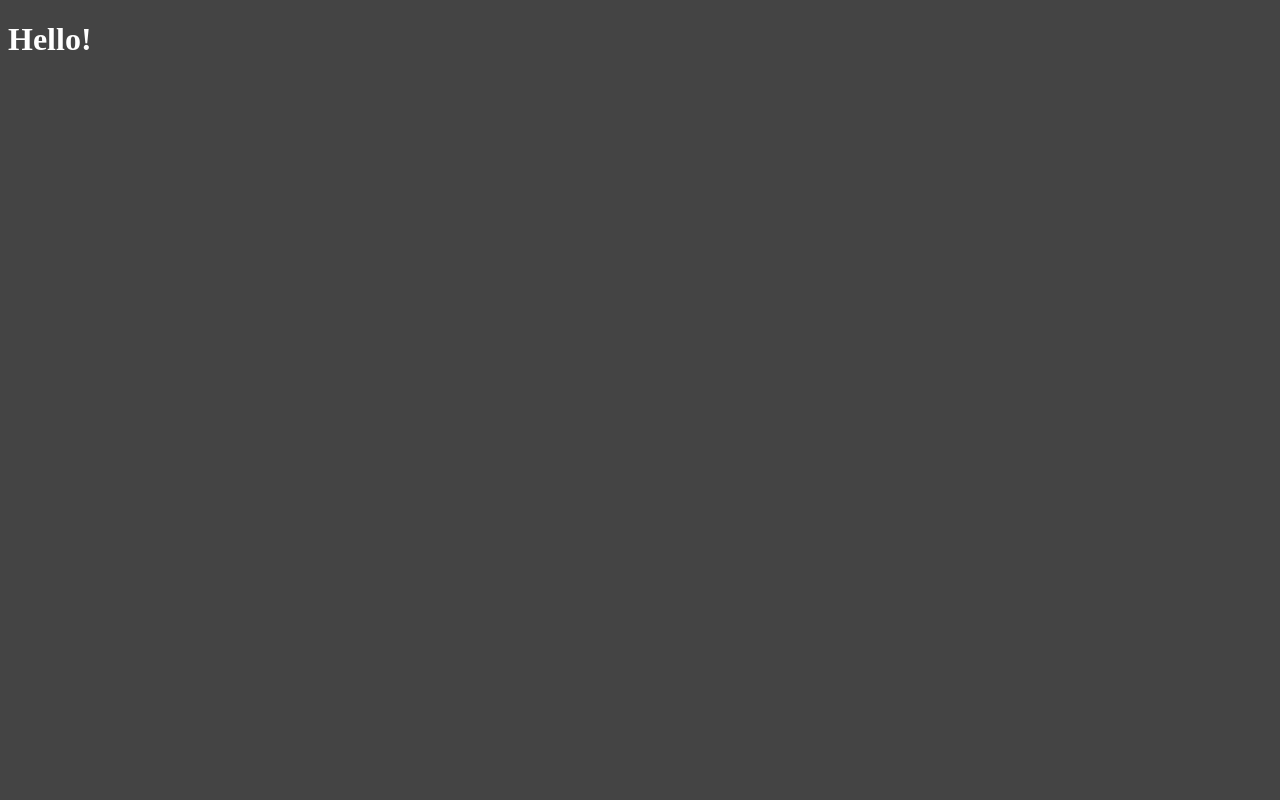
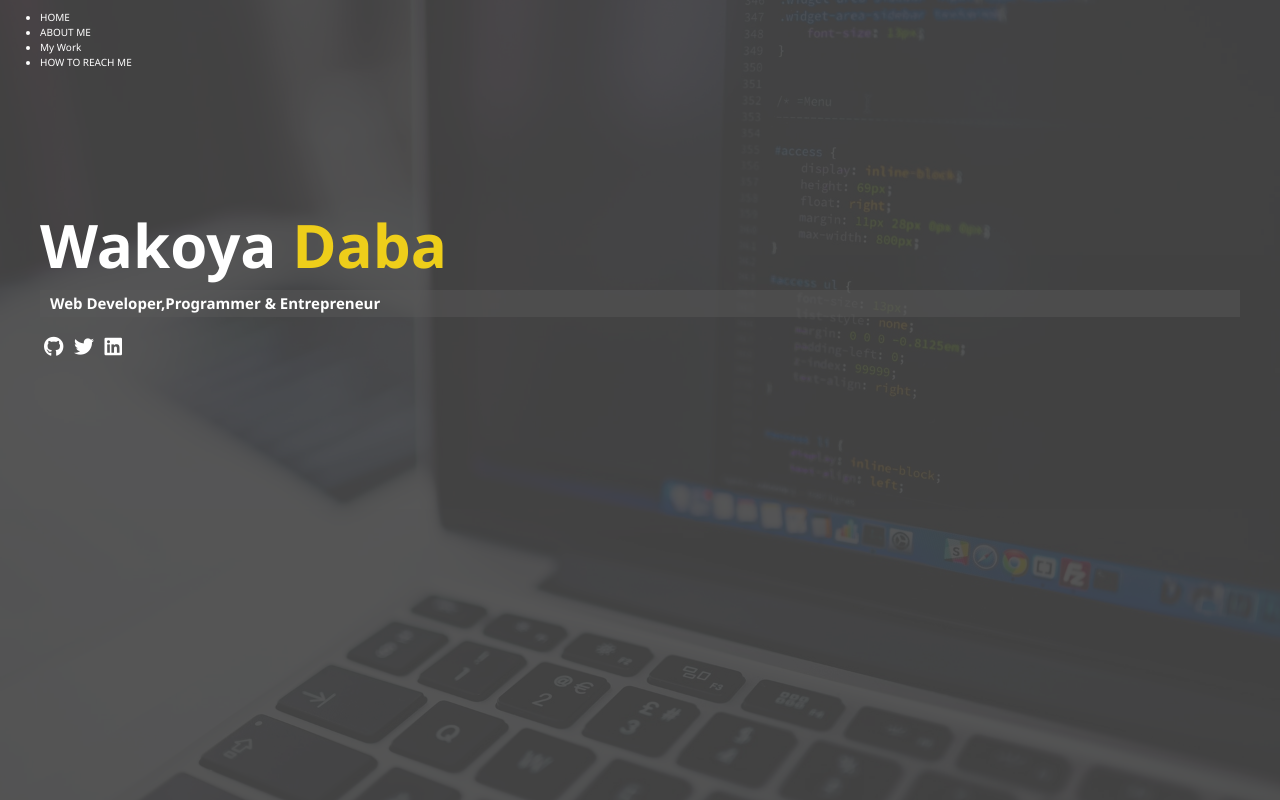
Before and after one commit to wakoya-tech/modern_portfolio, a website: page port/index.html in a window 1280 px wide. Drawn offline with Linux system fonts and the light colour scheme.

Commit message:
Index markup & main sass

```diff
--- a/port/index.html
+++ b/port/index.html
@@ -3,11 +3,67 @@
 <head>
     <meta charset="UTF-8">
     <meta name="viewport" content="width=device-width, initial-scale=1.0">
+    <link
+  rel="stylesheet"
+  href="https://cdnjs.cloudflare.com/ajax/libs/font-awesome/6.4.0/css/all.min.css"
+/>
+
     <title>Welcome To My Portfolio</title>
     <link rel="stylesheet" href="css/style.css
     ">
 </head>
-<body>
-    <h1>Hello!</h1>
+<body id='bg-img'>
+
+    <header>
+        <div class="menu-btn">
+            <div class="btn-line"></div>
+            <div class="btn-line"></div>
+            <div class="btn-line"></div>
+        </div>
+        <nav class="menu">
+            <div class="menu-branding">
+                <div class="portrait"></div>
+            </div>
+            <ul class="menu-nav">
+                <li class="nav-item">
+                    <a href="/home.html" class="nav-link">HOME</a>
+                </li>
+
+            <li class="nav-item">
+                <a href="/about.html" class="nav-link">ABOUT ME</a>
+            </li>
+            <li class="nav-item">
+          <a href="/work.html" class="nav-link">My Work</a>
+            </li>
+            <li class="nav-item">
+                <a href="/contact.html" class="nav-link">HOW TO REACH ME
+                </a>
+            </li>
+        </ul>
+     </nav>
+    </header>
+    <main id="home">
+        <h1 class="lg-heading">
+            Wakoya <span class="text-secondary">Daba</span>
+        </h1>
+        <h2 class="sm-heading">
+            Web Developer,Programmer & Entrepreneur
+        </h2>
+        <div class="icons">
+        <a href="#!">
+            <i class=" fab fa-github fa-2x" ></i>
+            </i>
+           </a>
+           <a href="#!">
+            <i class=" fab fa-twitter fa-2x" ></i>
+            </i>
+           </a>
+       <a href="#!">
+        <i class=" fab fa-linkedin fa-2x" ></i>
+        </i>
+       </a>
+       </div>
+    </main>
+    <script src="../port/script.js"></script>
 </body>
 </html>
--- /dev/null
+++ b/scss/_config.scss
@@ -0,0 +1,35 @@
+//@import 'config';
+// Variables
+$primary-color: #444;
+$secondary-color: #eece1a;
+$show-home-image: true;
+$home-image: url(../../img/background.jpg);  // Updated path
+$background-opacity: 0.9;
+
+// Mixins
+@mixin easeOut {
+  transition: all 0.5s ease-out;
+}
+
+@mixin background {
+  @if $show-home-image {
+    &#bg-img {
+      background: $home-image;
+      background-attachment: fixed;
+      background-size: cover;
+
+
+      &:after {
+        content: '';
+        position: absolute;
+        top: 0;
+        right: 0;
+        width: 100%;
+        height: 100%;
+        z-index: -1;
+       background: rgba($primary-color, $background-opacity);
+
+      }
+    }
+  }
+}
--- a/scss/style.scss
+++ b/scss/style.scss
@@ -1,5 +1,79 @@
-$primary-color:#444;
-body{
-    background: $primary-color;
-    color: #444;
+@import 'config';
+
+// Global Styles
+html {
+  font-size: 10px;
 }
+
+* {
+  box-sizing: border-box;
+}
+
+body {
+  @include background;
+  background: $primary-color;
+  color: #fff;
+  height: 100vh;
+  margin: 0;
+  font-family: 'Segoe UI', Tahoma, Geneva, Verdana, sans-serif;
+  line-height: 1.5;
+}
+
+// Headings
+h1, h2, h3 {
+  margin: 0;
+
+  &.lg-heading {
+    font-size: 6rem;
+  }
+
+  &.sm-heading {
+    margin-bottom: 2rem;
+    padding: 0.2rem 1rem;
+    background: rgba(lighten($primary-color, 8), 0.5);
+  }
+}
+
+a {
+  color: #fff;
+  text-decoration: none;
+}
+
+header {
+  position: fixed;
+  z-index: 2;
+  width: 100%;
+}
+
+.text-secondary {
+  color: $secondary-color;
+}
+
+main {
+  padding: 4rem;
+  min-height: 100%;
+
+  .icons {
+    margin-top: 1rem;
+
+
+    a {
+      padding: 0.4rem;
+
+      &:hover {
+        color: $secondary-color;
+        @include easeOut();
+
+
+      }
+    }
+  }
+
+  &#home {
+    overflow: hidden;
+
+    h1 {
+      margin-top: 20vh;
+    }
+  }
+}
```
Also changed, not shown: port/package.json (+5 -5 lines), img/wako.jpg (added), port/css/style.css, port/download.jpg (added), 1 other file.
